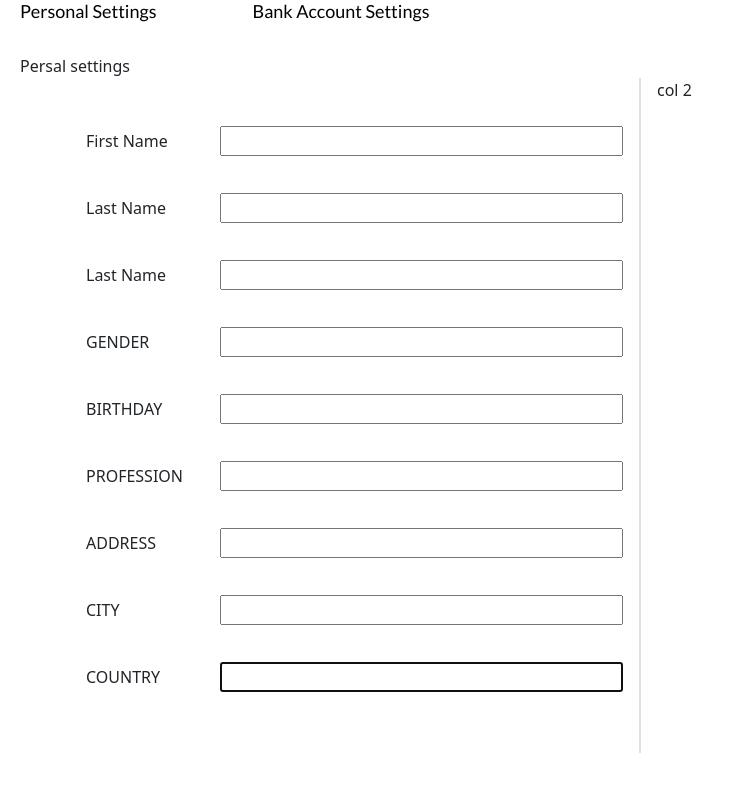
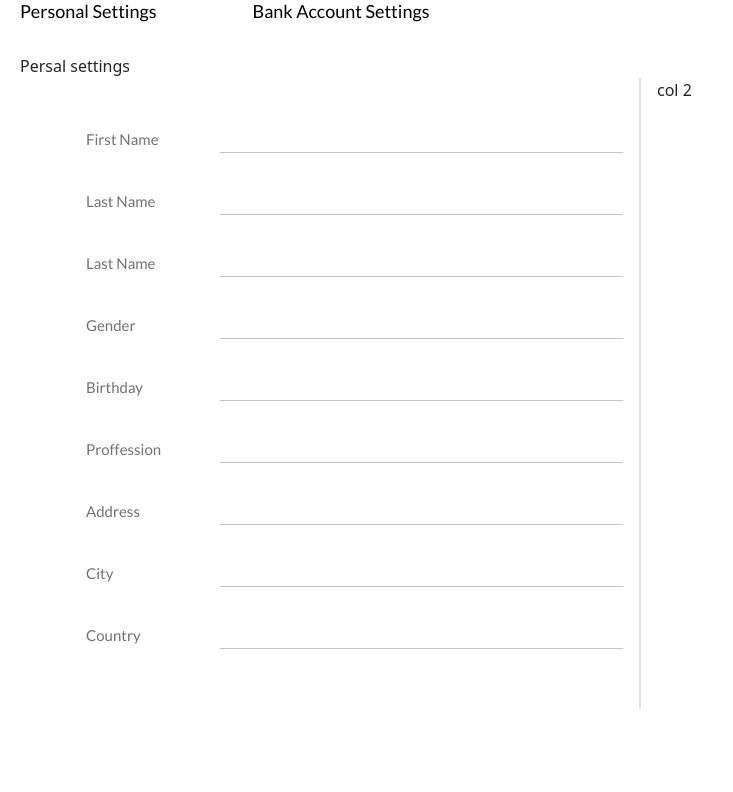
Before and after one commit to Dreezy305/HuntersWall, a Next.js app: page /settings in a window 1280 px wide. Shown: the top 792 px of the page, without its empty margins (0-733 px from the left). Built offline with nearby package versions, Linux system fonts and the light colour scheme; no server answers.

Commit message:
settings page, personal settings and bank acc settings

```diff
--- a/components/personalSettings.js
+++ b/components/personalSettings.js
@@ -10,11 +10,11 @@ function PersonalSettings() {
             <form className="row g-4 py-5" onSubmit={(e) => e.preventDefault()}>
               {/* FIRST NAME */}
               <div className="d-flex justify-content-between align-items-baseline">
-                <label className="form-label pb-2 me-3">First Name</label>
+                <label className="form-label pb-2 me-3 label">First Name</label>
                 <br />
                 <input
                   type="text"
-                  className="ms-3 w-75"
+                  className="ms-3 w-75 input"
                   value=""
                   autoComplete="on"
                   autoFocus
@@ -24,11 +24,11 @@ function PersonalSettings() {
 
               {/* LAST NAME */}
               <div className="d-flex justify-content-between align-items-baseline">
-                <label className="form-label pb-2 me-3">Last Name</label>
+                <label className="form-label label pb-2 me-3">Last Name</label>
                 <br />
                 <input
                   type="text"
-                  className="ms-3 w-75"
+                  className="ms-3 w-75 input"
                   value=""
                   autoComplete="on"
                   autoFocus
@@ -38,11 +38,11 @@ function PersonalSettings() {
 
               {/* EMAIL */}
               <div className="d-flex justify-content-between align-items-baseline">
-                <label className="form-label pb-2 me-3">Last Name</label>
+                <label className="form-label label pb-2 me-3">Last Name</label>
                 <br />
                 <input
                   type="text"
-                  className="ms-3 w-75"
+                  className="ms-3 w-75 input"
                   value=""
                   autoComplete="on"
                   autoFocus
@@ -52,11 +52,11 @@ function PersonalSettings() {
 
               {/* GENDER */}
               <div className="d-flex justify-content-between align-items-baseline">
-                <label className="form-label pb-2 me-3">GENDER</label>
+                <label className="form-label label pb-2 me-3">Gender</label>
                 <br />
                 <input
                   type="text"
-                  className="ms-3 w-75"
+                  className="ms-3 w-75 input"
                   value=""
                   autoComplete="on"
                   autoFocus
@@ -66,11 +66,11 @@ function PersonalSettings() {
 
               {/* BIRTHDAY */}
               <div className="d-flex justify-content-between align-items-baseline">
-                <label className="form-label pb-2 me-3">BIRTHDAY</label>
+                <label className="form-label label pb-2 me-3">Birthday</label>
                 <br />
                 <input
                   type="text"
-                  className="ms-3 w-75"
+                  className="ms-3 w-75 input"
                   value=""
                   autoComplete="on"
                   autoFocus
@@ -80,11 +80,13 @@ function PersonalSettings() {
 
               {/* PROFESSION */}
               <div className="d-flex justify-content-between align-items-baseline">
-                <label className="form-label pb-2 me-3">PROFESSION</label>
+                <label className="form-label label pb-2 me-2">
+                  Proffession
+                </label>
                 <br />
                 <input
                   type="text"
-                  className="ms-3 w-75"
+                  className="ms-3 w-75 input"
                   value=""
                   autoComplete="on"
                   autoFocus
@@ -94,11 +96,11 @@ function PersonalSettings() {
 
               {/* ADDRESS */}
               <div className="d-flex justify-content-between align-items-baseline">
-                <label className="form-label pb-2 me-3">ADDRESS</label>
+                <label className="form-label label pb-2 me-3">Address</label>
                 <br />
                 <input
                   type="text"
-                  className="ms-3 w-75"
+                  className="ms-3 w-75 input"
                   value=""
                   autoComplete="on"
                   autoFocus
@@ -108,11 +110,11 @@ function PersonalSettings() {
 
               {/* CITY */}
               <div className="d-flex justify-content-between align-items-baseline">
-                <label className="form-label pb-2 me-3">CITY</label>
+                <label className="form-label label pb-2 me-3">City</label>
                 <br />
                 <input
                   type="text"
-                  className="ms-3 w-75"
+                  className="ms-3 w-75 input"
                   value=""
                   autoComplete="on"
                   autoFocus
@@ -122,11 +124,11 @@ function PersonalSettings() {
 
               {/* COUNTRY */}
               <div className="d-flex justify-content-between align-items-baseline">
-                <label className="form-label pb-2 me-3">COUNTRY</label>
+                <label className="form-label label pb-2 me-3">Country</label>
                 <br />
                 <input
                   type="text"
-                  className="ms-3 w-75"
+                  className="ms-3 w-75 input"
                   value=""
                   autoComplete="on"
                   autoFocus
--- a/styles/settings.scss
+++ b/styles/settings.scss
@@ -20,3 +20,19 @@
 
 .bankAccSettings {
 }
+
+.input {
+  outline: none;
+  border: none;
+  box-shadow: none;
+  border-bottom: 1px solid #c4c4c4;
+}
+
+.label {
+  font-family: Lato;
+  font-style: normal;
+  font-weight: normal;
+  font-size: 15px;
+  line-height: 18px;
+  color: rgba(18, 18, 18, 0.6);
+}
```
